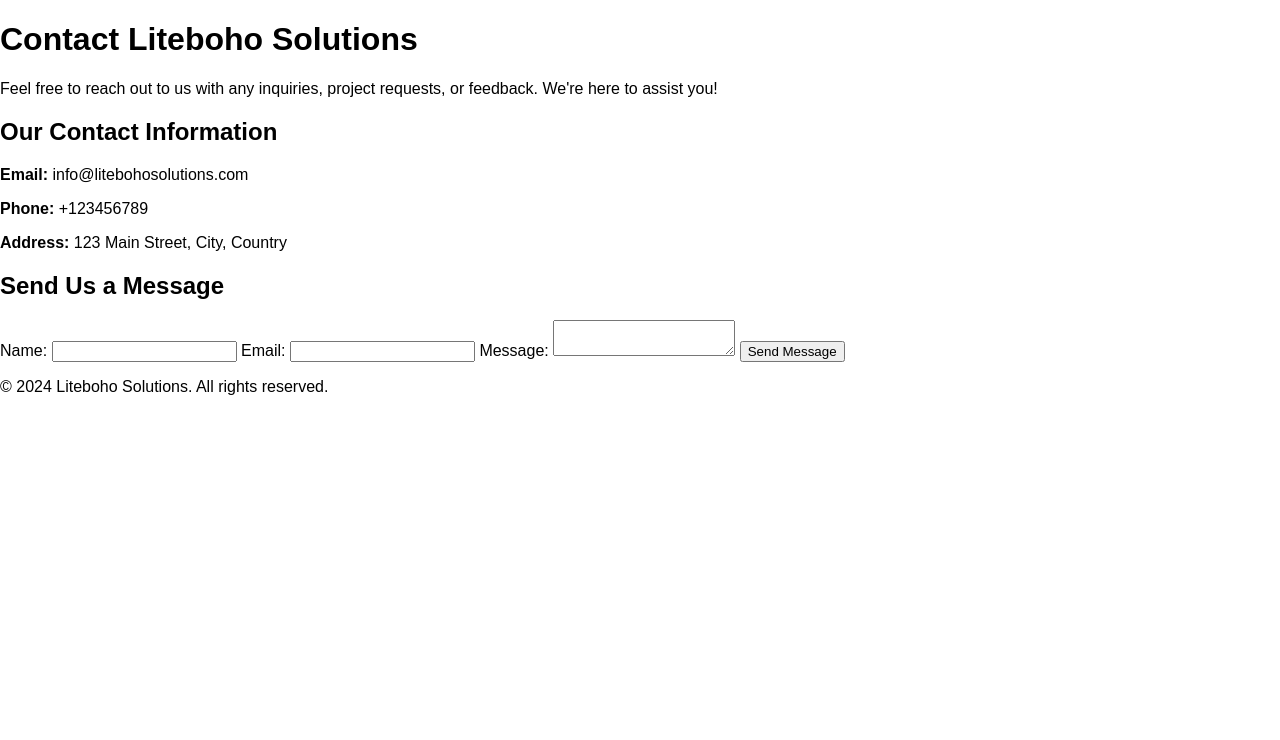
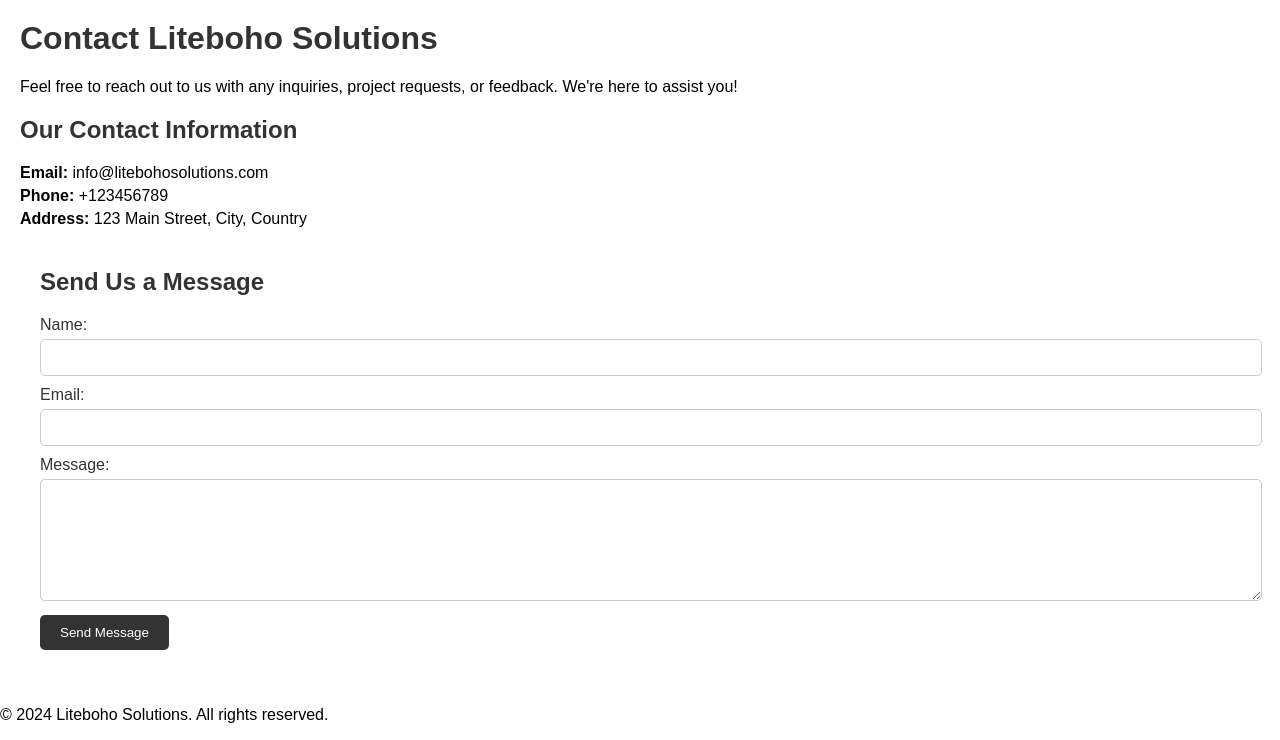
Before and after one commit to Siya-161/WIL-Project, a PHP site: page /contact.html in a window 1280 px wide. Shown: the part 161-901 px from the top of the page. Before the commit the page ends 556 px from the top, so only its background shows below. Run offline with PHP 8.4, Linux system fonts and the light colour scheme.

Commit message:
style.css

```diff
--- a/CSS/style.css
+++ b/CSS/style.css
@@ -145,3 +145,65 @@
             margin-left: 50px;
           }
         }
+
+        /* Contact Content Styles */
+.contact-content {
+    padding: 20px;
+}
+
+.contact-content h1 {
+    margin-top: 0;
+    color: #333;
+}
+
+.contact-info h2 {
+    color: #333;
+}
+
+.contact-info p {
+    margin: 5px 0;
+}
+
+.contact-form {
+    background-color: #fff;
+    padding: 20px;
+    margin-top: 20px;
+}
+
+.contact-form h2 {
+    color: #333;
+    margin-top: 0;
+}
+
+.contact-form label {
+    display: block;
+    margin-bottom: 5px;
+    color: #333;
+}
+
+.contact-form input,
+.contact-form select,
+.contact-form textarea {
+    width: 100%;
+    padding: 10px;
+    margin-bottom: 10px;
+    border: 1px solid #ccc;
+    border-radius: 5px;
+}
+
+.contact-form textarea {
+    height: 100px;
+}
+
+.contact-form button {
+    padding: 10px 20px;
+    background-color: #333;
+    color: #fff;
+    border: none;
+    border-radius: 5px;
+    cursor: pointer;
+}
+
+.contact-form button:hover {
+    background-color: #555;
+}
```
